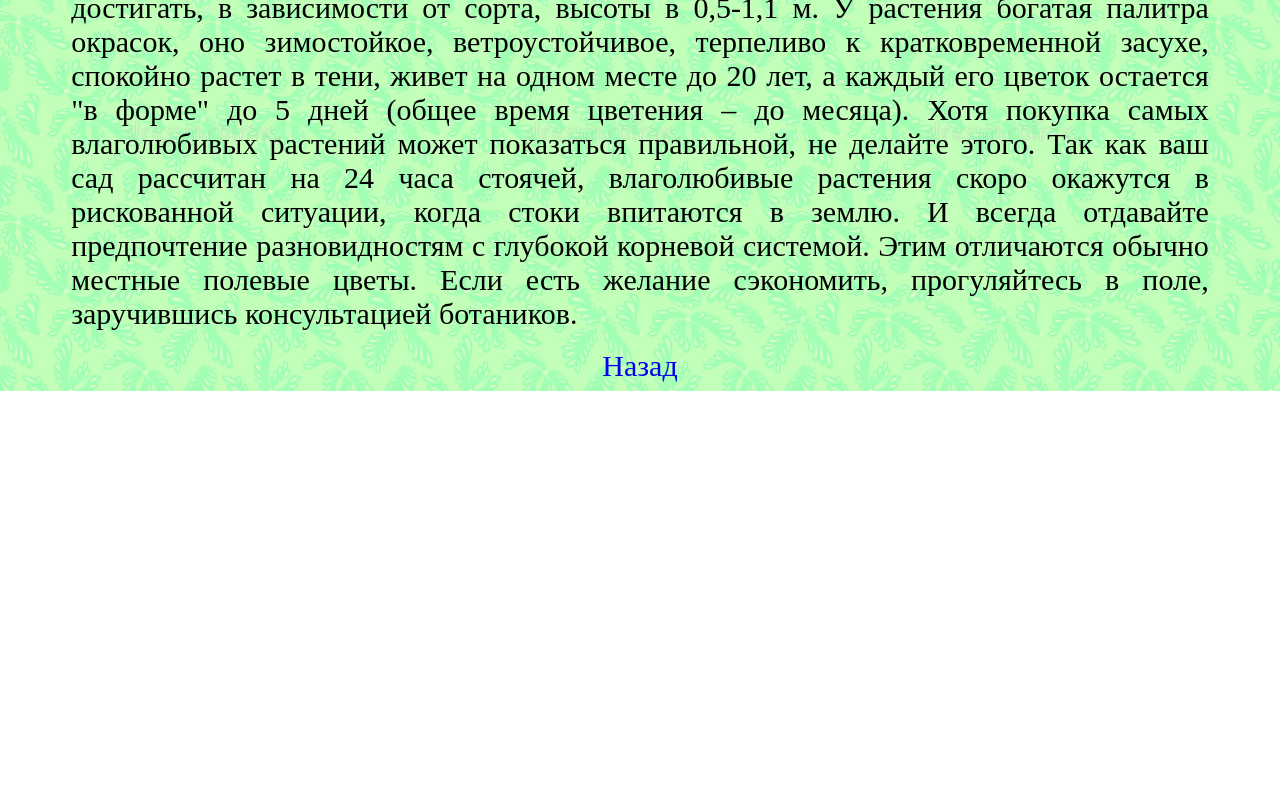
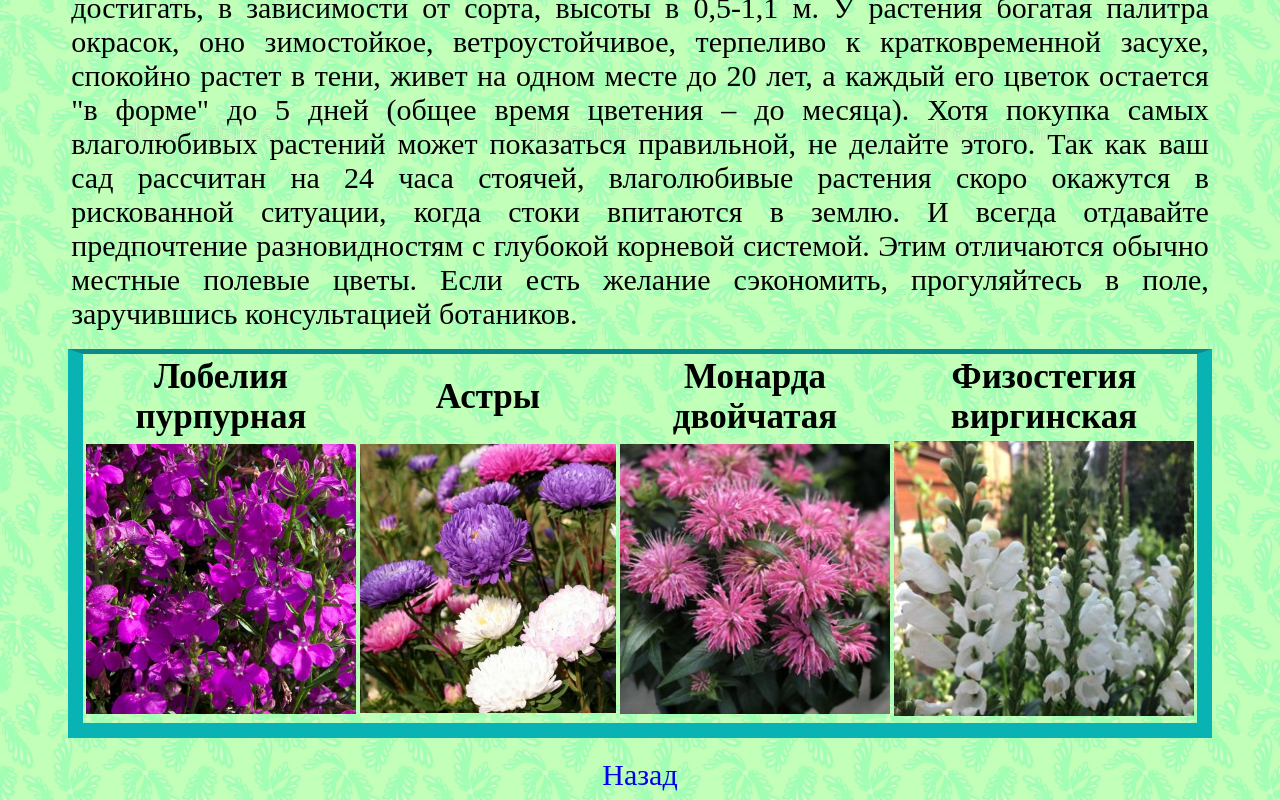
Before and after one commit to John16S/DojdevoySad, a plain HTML site: page Vid_rast.html in a window 1280 px wide. Shown: the part 477-1277 px from the top of the page. Before the commit the page ends 868 px from the top, so only its background shows below. Drawn offline with Linux system fonts and the light colour scheme.

Commit message:
Added photos

```diff
--- a/Vid_rast.html
+++ b/Vid_rast.html
@@ -37,6 +37,30 @@
       заручившись консультацией ботаников.
     </div>
     <br />
+
+    <table class="table1">
+      <tr style="font-size: 35px">
+        <th>Лобелия пурпурная</th>
+        <th>Астры</th>
+        <th>Монарда двойчатая</th>
+        <th>Физостегия виргинская</th>
+      </tr>
+      <tr>
+        <td>
+          <img src="Lobeliya.jpg" alt="Lobeliya" width="270px"/>
+        </td>
+        <td>
+          <img src="Astri.jpg" alt="Astri" width="256px" />
+        </td>
+        <td>
+          <img src="Monarda.jpg" alt="Monarda" width="270px" />
+        </td>
+        <td>
+          <img src="Fizostegiya.jpg" alt="Fizostegiya" width="300px" />
+        </td>
+      </tr>
+    </table>
+
     <div class="content">
       <a href="index.html">Назад</a>
     </div>
--- a/styles.css
+++ b/styles.css
@@ -26,9 +26,8 @@ BODY {
 }
 
 .content {
-  display: grid;
+  display: Grid;
   justify-content: center;
-  align-items: center;
   margin-left: 5%;
   margin-right: 5%;
   text-align: justify;
@@ -37,6 +36,9 @@ BODY {
 
 a {
   text-decoration: none;
+}
+a:hover {
+  color: rgb(20, 192, 86);
 }
 
 /* Стили для таблицы */
@@ -65,4 +67,22 @@ a {
 .table tbody tr:nth-child(even) {
   background: rgb(24, 141, 1);
 }
+
+.table1 {
+  margin: auto;
+  width: 80%;
+  margin-bottom: 20px;
+  border: 15px solid #09b3b3;
+  border-top: 5px solid #0c8a8a;
+  font-weight: bold;
+  text-align: center;
+}
 /*----------------------------------------------------*/
+
+.container {
+  display: grid;
+  justify-content: center;
+  margin-left: 5%;
+  margin-right: 5%;
+  margin-bottom: 20px;
+}
```
Also changed, not shown: Konstrkt_osob.html (+5 -0 lines), Realizacia.html (+19 -0 lines), index.html (+10 -0 lines), Astri.jpg (added), Fizostegiya.jpg (added), Konstrkt.png (added), Lobeliya.jpg (added), Main.jpg (added), Monarda.jpg (added), Real1.jpg (added), Real2.jpg (added), Real3.png (added).
